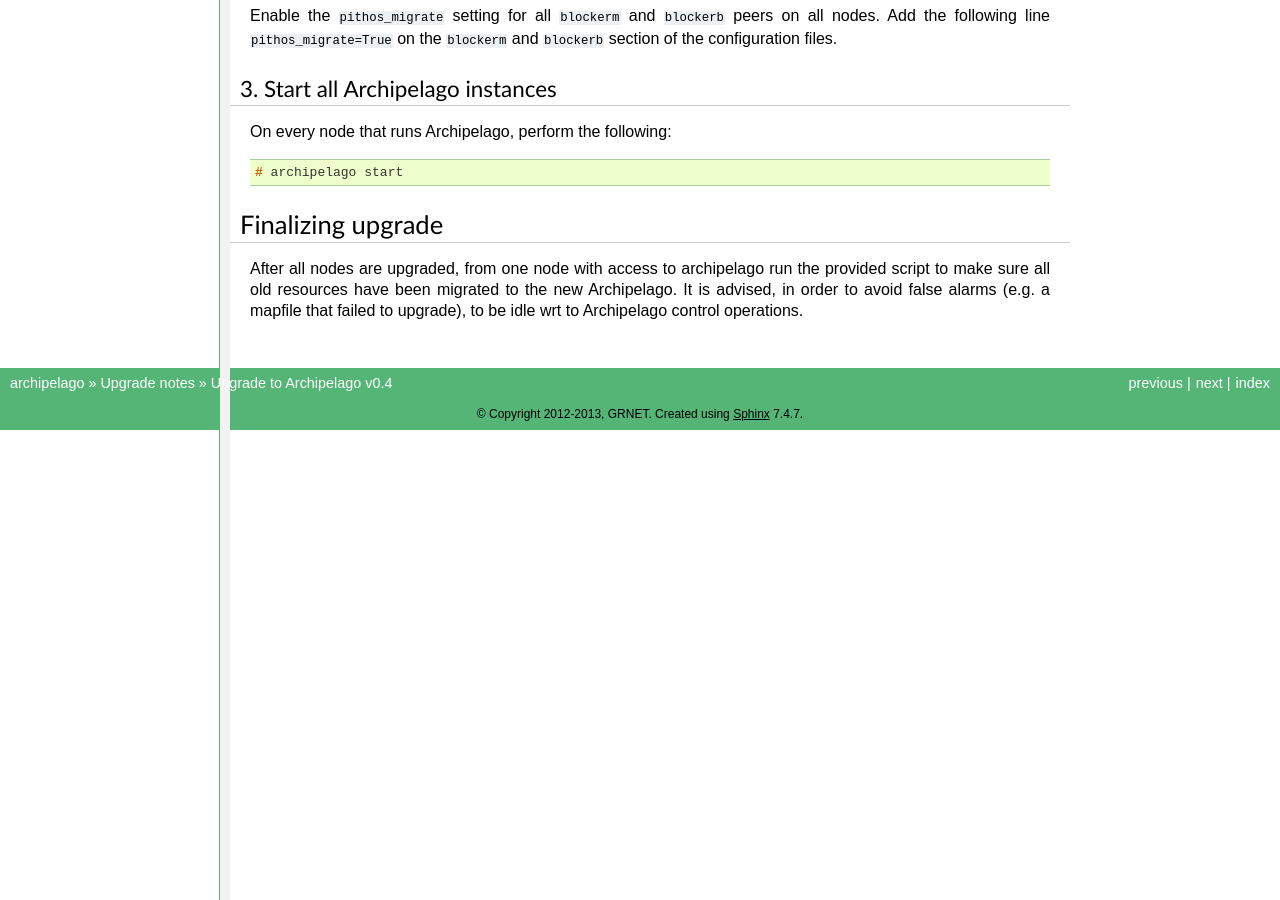
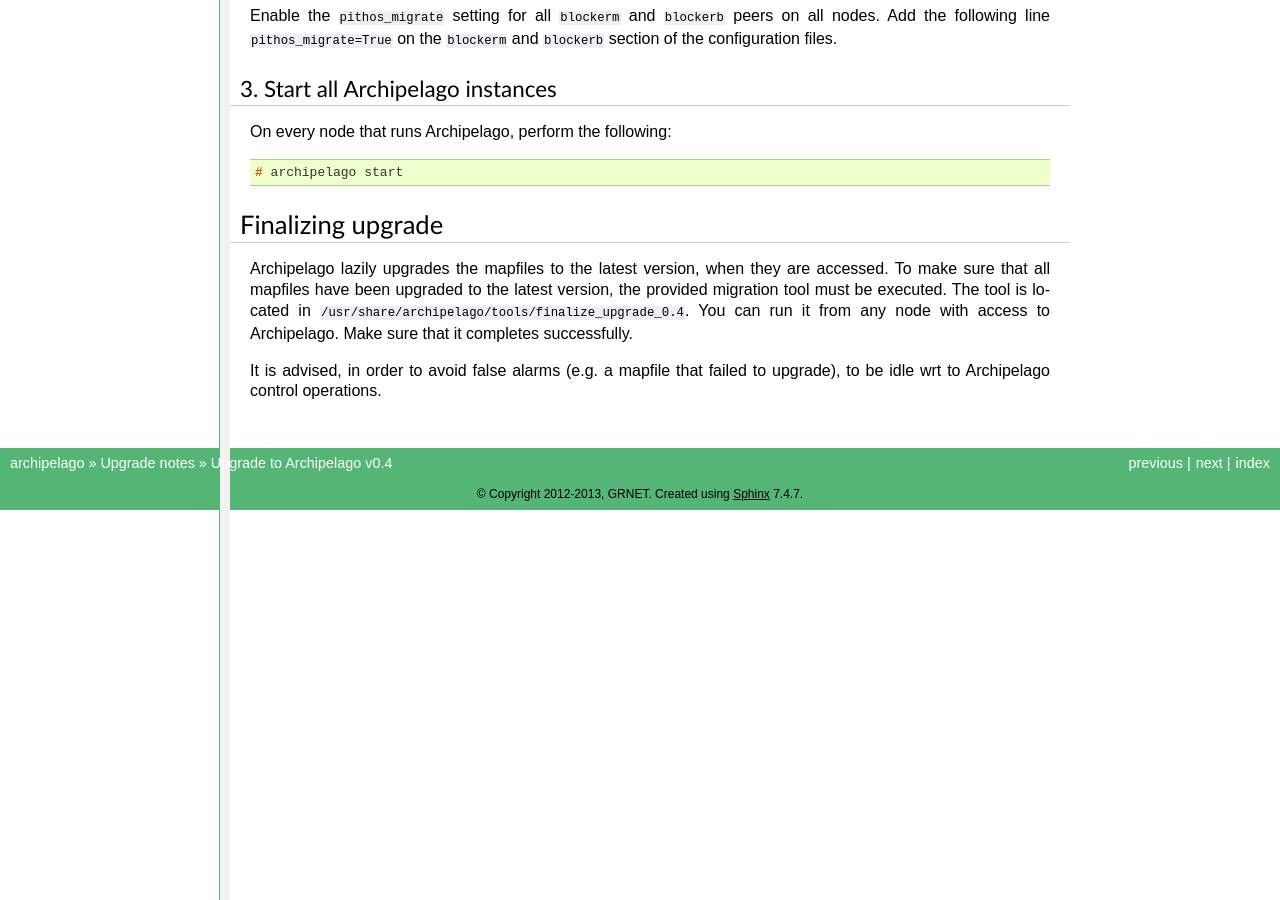
Before and after one commit to grnet/archipelago, a Sphinx documentation site: the page built from docs/upgrades/upgrade-0.4.rst, in a window 1280 px wide and 900 px high, scrolled down 2908 px. Built offline with Sphinx 7.4.7, drawn with Linux system fonts in a browser that asks for light colours; pages that are not in the unit, such as notebooks, are missing from menus.

Commit message:
docs: Update 'Finalize upgrade" section of v0.4

```diff
--- a/docs/upgrades/upgrade-0.4.rst
+++ b/docs/upgrades/upgrade-0.4.rst
@@ -218,8 +218,12 @@ On every node that runs Archipelago, perform the following:
 Finalizing upgrade
 ==================
 
-After all nodes are upgraded, from one node with access to archipelago run the
-provided script to make sure all old resources have been migrated to the new
-Archipelago. It is advised, in order to avoid false alarms (e.g. a mapfile that
-failed to upgrade), to be idle wrt to
-Archipelago control operations.
+Archipelago lazily upgrades the mapfiles to the latest version, when they are
+accessed. To make sure that all mapfiles have been upgraded to the latest
+version, the provided migration tool must be executed. The tool is located in
+``/usr/share/archipelago/tools/finalize_upgrade_0.4``.
+You can run it from any node with access to Archipelago. Make sure that it
+completes successfully.
+
+It is advised, in order to avoid false alarms (e.g. a mapfile that failed to
+upgrade), to be idle wrt to Archipelago control operations.
```
